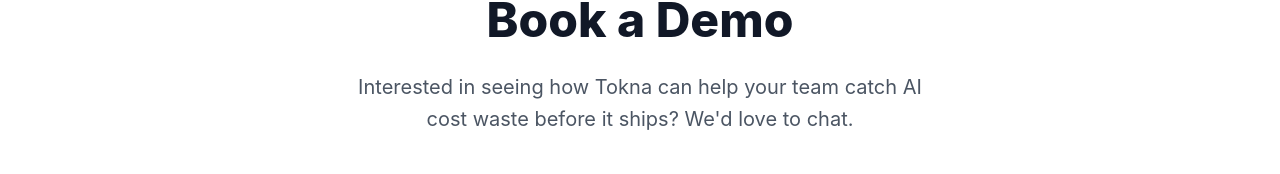
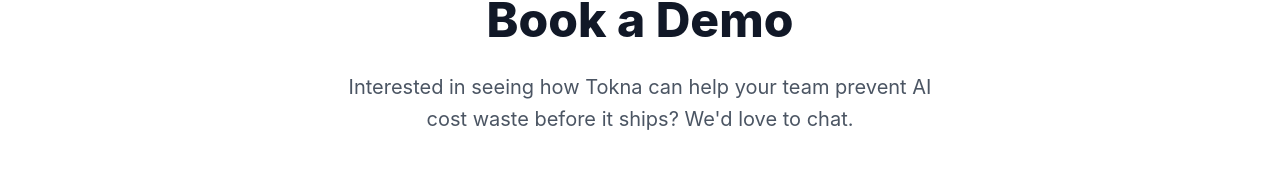
Before and after one commit to nroan117/tokna, a Next.js app in the folder apps/web/: page /contact in a window 1280 px wide. Shown: the part 195-369 px from the top of the page. Built offline with nearby package versions, Linux system fonts and the light colour scheme.

Commit message:
marketing: unify phrasing to use 'prevent' instead of 'catch' across all marketing pages and components

```diff
--- a/apps/web/app/(marketing)/contact/page.tsx
+++ b/apps/web/app/(marketing)/contact/page.tsx
@@ -30,7 +30,7 @@
             lineHeight: 1.6,
             marginBottom: '2.5rem'
           }}>
-            Interested in seeing how Tokna can help your team catch AI cost waste before it ships? We'd love to chat.
+            Interested in seeing how Tokna can help your team prevent AI cost waste before it ships? We'd love to chat.
           </p>
           <div style={{
             padding: '2.5rem',
--- a/apps/web/components/marketing/Hero.tsx
+++ b/apps/web/components/marketing/Hero.tsx
@@ -49,7 +49,7 @@
             color: '#111827',
             margin: 0,
           }}>
-            Catch AI cost waste
+            Prevent AI cost waste
             <br />
             <span style={{ color: '#f97316' }}>before it builds & before it ships</span>
           </h1>
--- a/apps/web/components/marketing/PersonaTabs.tsx
+++ b/apps/web/components/marketing/PersonaTabs.tsx
@@ -9,7 +9,7 @@
     description:
       'You need automated cost engineering for LLM workloads before they blow your budget. Tokna gives you shift-left cost automation without requiring manual intervention.',
     bullets: [
-      'Catch regressions before production — not after the bill arrives',
+      'Prevent regressions before production — not after the bill arrives',
       'Application-level cost attribution (not just cloud billing)',
       'Continuous monitoring in CI/CD pipelines',
       'Actionable findings, not raw metrics',
@@ -33,7 +33,7 @@
     label: 'For Developers',
     subtitle: 'Speed & Feedback',
     description:
-      'You want to ship fast without accidentally introducing a $10k/month token explosion. Tokna catches it in your PR so you never get paged for it.',
+      'You want to ship fast without accidentally introducing a $10k/month token explosion. Tokna prevents it in your PR so you never get paged for it.',
     bullets: [
       'Cost feedback in the PR, not post-incident',
       'Specific line-level findings',
--- a/apps/web/components/marketing/ProductTabs.tsx
+++ b/apps/web/components/marketing/ProductTabs.tsx
@@ -273,7 +273,7 @@
   {
     id: 'cicd-integration',
     label: 'CI/CD Integration',
-    eyebrow: 'Catch regressions in every pull request automatically',
+    eyebrow: 'Prevent regressions in every pull request automatically',
     description: 'Drop-in GitHub Actions integration — zero config for common setups',
     bullets: [
       'GitHub Actions native support',
--- a/apps/web/components/marketing/TrustBar.tsx
+++ b/apps/web/components/marketing/TrustBar.tsx
@@ -22,7 +22,7 @@
     }}>
       <div style={{ textAlign: 'center', marginBottom: '1.25rem', padding: '0 1.5rem' }}>
         <p style={{ fontSize: '0.875rem', color: '#6b7280', margin: 0, letterSpacing: '0.02em' }}>
-          Engineering teams building <strong style={{ color: '#374151', fontWeight: 600 }}>AI products</strong> trust Tokna to catch cost waste early
+          Engineering teams building <strong style={{ color: '#374151', fontWeight: 600 }}>AI products</strong> trust Tokna to prevent cost waste early
         </p>
       </div>
       <div style={{
```
